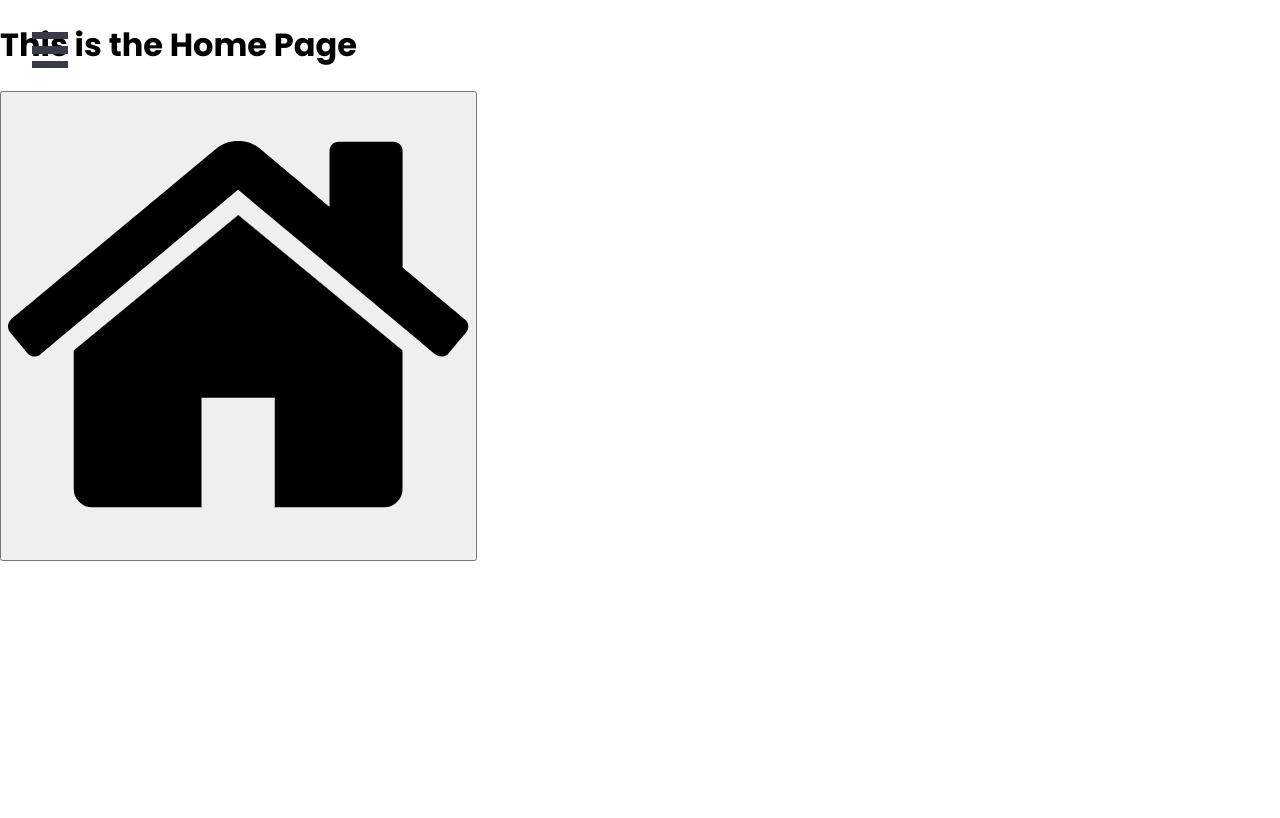
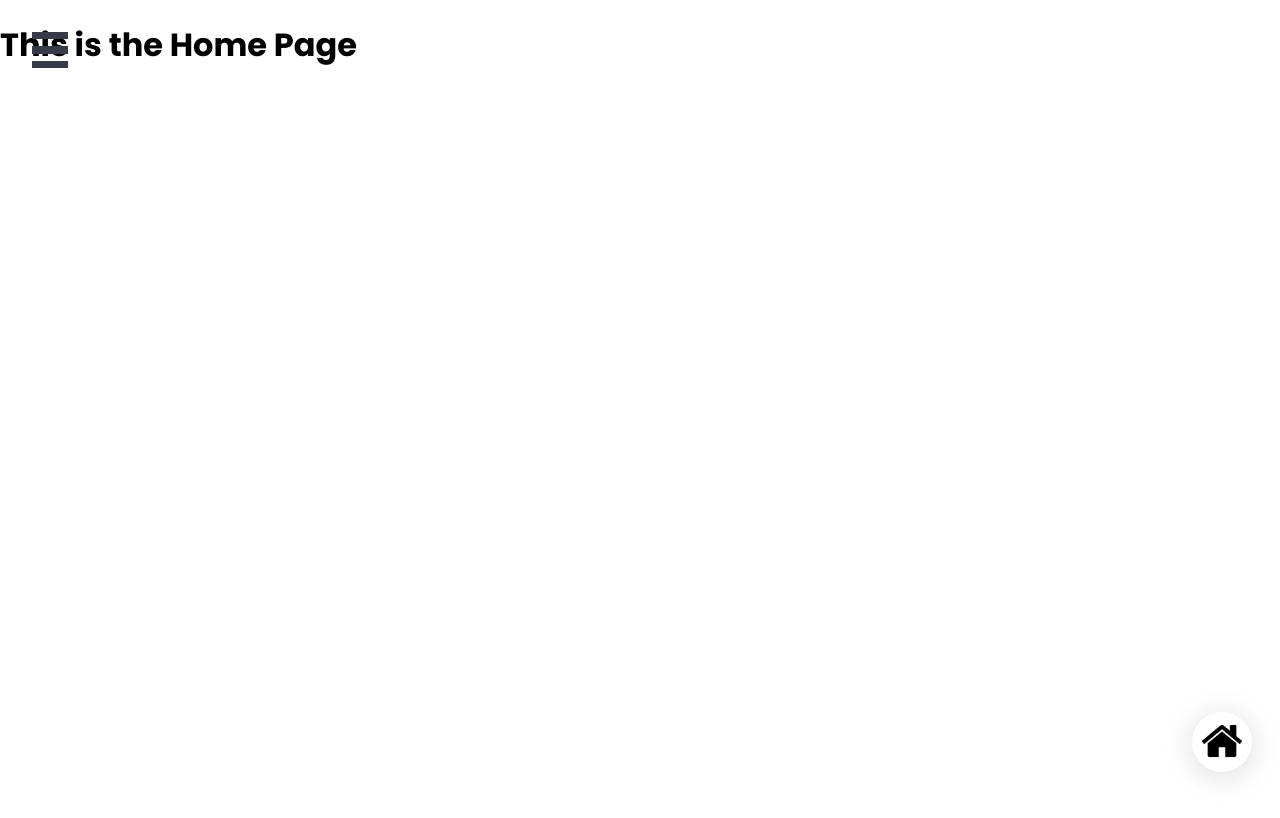
Before and after one commit to manavtimbadiya/portfolio, a React (Create React App) app: page / in a window 1280 px wide. Shown: the top 818 px of the page. Built offline with nearby package versions, Linux system fonts and the light colour scheme.

Commit message:
Programatic Navigation Updated and Styled

```diff
--- a/src/components/GoHome/GoHome.css
+++ b/src/components/GoHome/GoHome.css
@@ -0,0 +1,28 @@
+.go-home-btn {
+    position: fixed;
+    bottom: 28px;
+    right: 28px;
+    width: 60px;
+    height: 60px;
+    border-radius: 30px;
+    border-style: none;
+    box-shadow: 0px 4px 31px rgba(0, 0, 0, 0.15);
+}
+
+.go-home-btn:hover {
+    cursor: pointer;
+    box-shadow: 1px 10px 32px rgba(0, 0, 0, 0.45);
+    transition: all 0.3s ease-in-out;
+}
+
+.white-bkg {
+    background: #fff;
+}
+
+.gradient-bkg {
+    background: linear-gradient(39.97deg, #03d6f3 0.79%, #458ff6 79.29%);
+}
+
+.home-icon {
+    width: 40px;
+}
--- a/src/components/GoHome/GoHome.jsx
+++ b/src/components/GoHome/GoHome.jsx
@@ -1,31 +1,34 @@
-import React, { Component } from "react";
-import { withRouter } from "react-router-dom";
+import React, { Component } from 'react';
+import { withRouter } from 'react-router-dom';
 
-import HomeIconWhite from "./../../assets/home_white.png";
-import HomeIconBlack from "./../../assets/home_black.png";
-import "./GoHome.css";
+import homeIconWhite from './../../assets/home_white.png';
+import homeIconBlack from './../../assets/home_black.png';
+import './GoHome.css';
 
 // This component is only there to teach you programmatic navigation
 // Note* - It could have been done easily just by using the Link component,
 // But, I've used the history object, to represent it's usage
-
 class GoHome extends Component {
     navigateToHome = () => {
-		const {history} = this.props;
-		//console.log(history);
-		history.push("/");
-	}
+        const { history } = this.props;
+        history.push('/');
+    };
+
     render() {
-		const {location} = this.props;
-		const whiteBtn = location.pathname === "/";
-		return(
-			<button onClick={this.navigateToHome}>
+        const { location } = this.props;
+        const whiteBtn = location.pathname === '/';
+
+        return (
+            <button
+                className={`go-home-btn ${
+                    whiteBtn ? 'white-bkg' : 'gradient-bkg'
+                }`}
+                onClick={this.navigateToHome}
+            >
                 <img
-				 className={`go-home-btn ${
-				 	whiteBtn ? "white-bkg" : "black-bkg"
-				 }`}
-				 src = {whiteBtn ? HomeIconBlack : HomeIconWhite}
-				 alt = "home-icon"
+                    className='home-icon'
+                    src={whiteBtn ? homeIconBlack : homeIconWhite}
+                    alt='home-icon'
                 />
             </button>
         );
```
Lines whose indentation alone changed are shown as unchanged.
